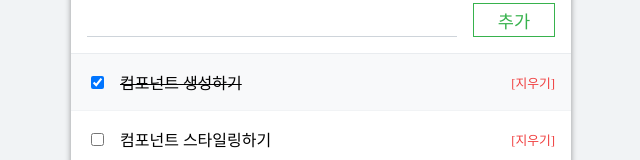
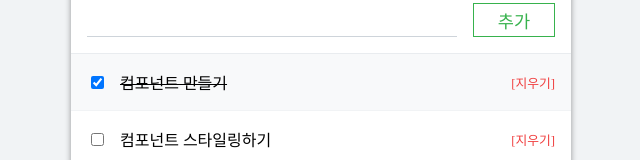
Before and after one commit to normalstory/todo, a React (Create React App) app: page / in a window 1280 px wide. Shown: the part 250-410 px from the top of the page, without its empty margins (319-959 px from the left). Built offline with nearby package versions, Linux system fonts and the light colour scheme.

Commit message:
3.상태관리 2) input default value, map rendering

```diff
--- a/src/components/App.js
+++ b/src/components/App.js
@@ -5,7 +5,11 @@ import TodoList from './TodoList';
 
 export default class App extends Component{
     state={
-        input:'' //input값
+        input:'', //input값
+        todos:[
+            {id:0,text:'컴포넌트 만들기',done:true},
+            {id:1,text:'컴포넌트 스타일링하기',done:false}
+        ]
     }
     handleChange=(e)=>{
         const {value} =e.target;
@@ -15,13 +19,13 @@ export default class App extends Component{
         })
     }
     render(){
-        const {input} =this.state;
+        const {input, todos} =this.state;
         const {handleChange}=this;
 
         return(
             <PageTemplate>
                 <TodoInput onChange={handleChange} value={input}/>
-                <TodoList/>
+                <TodoList todos={todos}/>
             </PageTemplate>
         )
     }
--- a/src/components/TodoList/TodoList.js
+++ b/src/components/TodoList/TodoList.js
@@ -3,10 +3,15 @@ import TodoItem from '../TodoItem';
 
 export default class TodoList extends Component{
     render(){
+        const {todos} = this.props;
+        const todoList=todos.map(
+            todos=>(
+                <TodoItem key={todos.id} done={todos.done}>{todos.text}</TodoItem>
+            )
+        );
         return(
             <div>
-                <TodoItem done>컴포넌트 생성하기</TodoItem>
-                <TodoItem>컴포넌트 스타일링하기 </TodoItem>
+                {todoList}
             </div>
         );
     }
```
